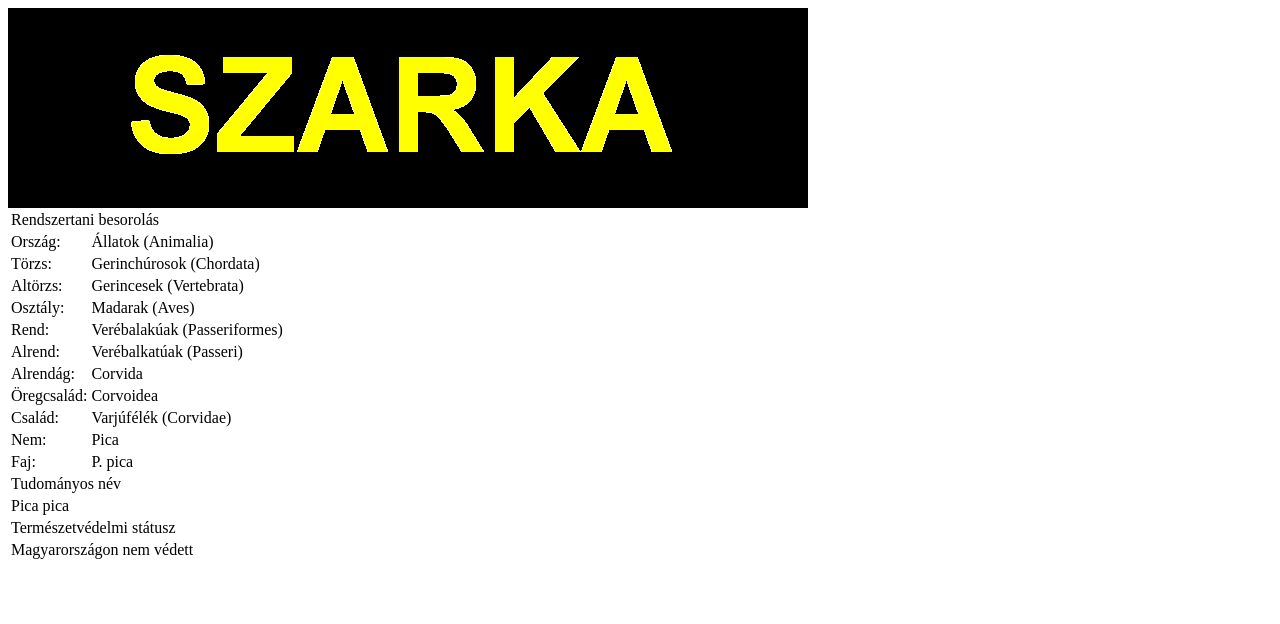
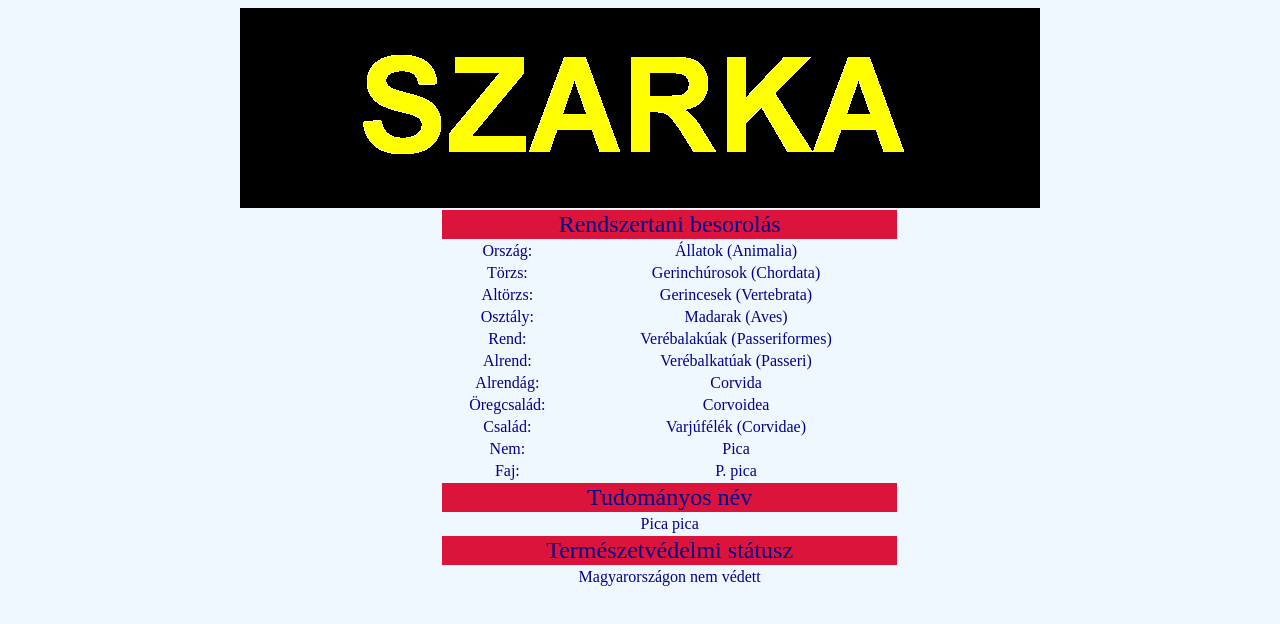
Before and after one commit to AcsBeni/Szarka, a plain HTML site: page webforras2.html in a window 1280 px wide. Drawn offline with Linux system fonts and the light colour scheme; the site is published under a folder, as on GitHub Pages, so addresses that start at the root find nothing.

Commit message:
Add files via upload

```diff
--- a/webforras2.html
+++ b/webforras2.html
@@ -3,7 +3,7 @@
 <head>
 <title>webforras2</title>
 <meta http-equiv="Content-Type" content="text/html; charset=utf-8">
-<link rel="stylesheet" href="/szarka.css">
+<link rel="stylesheet" href="szarka.css">
 </head>
 
 <body>
```
